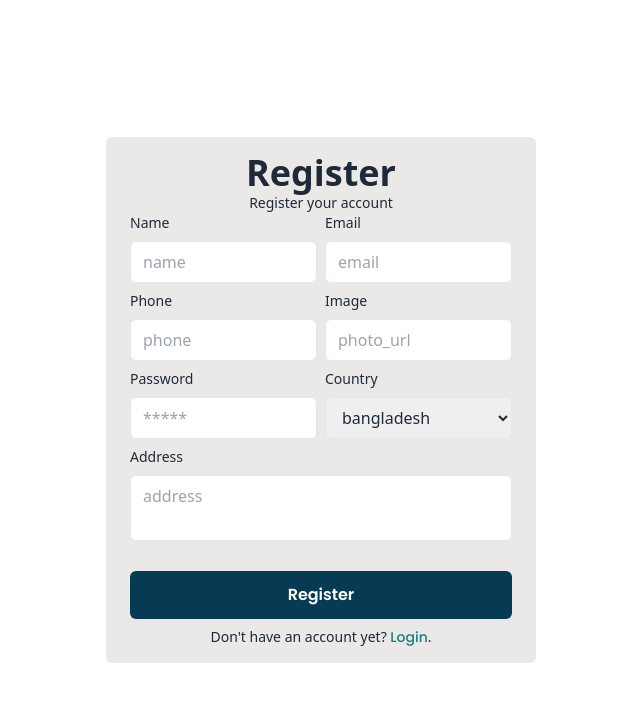
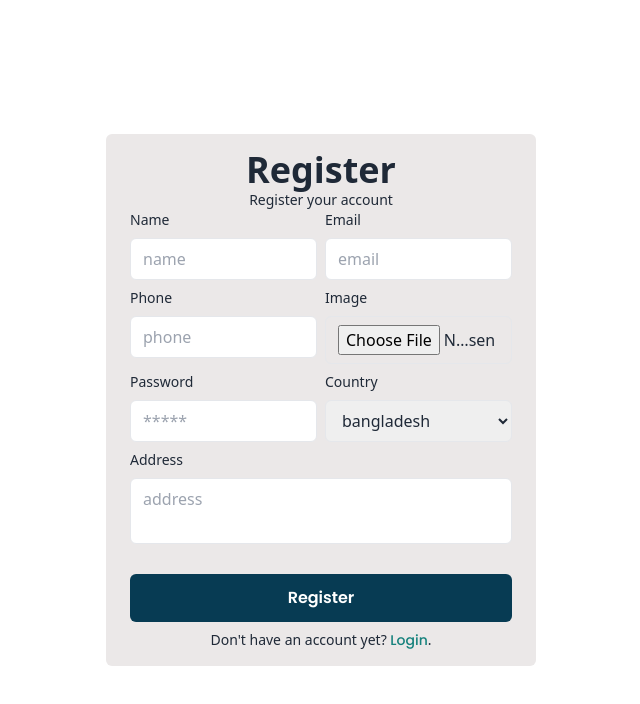
Before and after one commit to sagorcnits/dealMart, a React (Vite) app: page /register in a window 1280 px wide. Shown: the top 704 px of the page, without its empty margins (319-959 px from the left). Built offline with nearby package versions, Linux system fonts and the light colour scheme.

Commit message:
register e cloudinary added

```diff
--- a/src/pages/register/Register.jsx
+++ b/src/pages/register/Register.jsx
@@ -1,4 +1,6 @@
+import axios from "axios";
 import { createUserWithEmailAndPassword, updateProfile } from "firebase/auth";
+import { useState } from "react";
 import { useForm } from "react-hook-form";
 import { Link, useNavigate } from "react-router-dom";
 import Swal from "sweetalert2";
@@ -14,6 +16,8 @@ const Register = () => {
     formState: { errors },
   } = useForm();
 
+  const [image, setImage] = useState("");
+
   const navigate = useNavigate();
   const axiosFetch = useAxios();
   // register submit
@@ -21,11 +25,10 @@ const Register = () => {
     const name = data.name;
     const email = data.email;
     const phone = data.phone;
-    const image = data.photo_url;
     const country = data.country;
     const address = data.address;
     const password = data.password;
-    const userData = { name, email, image, phone, country, address, password,};
+    const userData = { name, email, image, phone, country, address, password };
 
     createUserWithEmailAndPassword(auth, data.email, data.password)
       .then((res) => {
@@ -67,6 +70,26 @@ const Register = () => {
       })
       .catch((error) => {
         console.log(error);
+      });
+  };
+  // handle image
+  const handleFileChange = (event) => {
+    console.log("ok");
+
+    const formData = new FormData();
+    formData.append("file", event.target.files[0]);
+    formData.append("upload_preset", "dealMart");
+    formData.append("api_key", "941311292871449");
+
+    axios
+      .post("https://api.cloudinary.com/v1_1/dqsqzp3an/image/upload", formData)
+      .then((response) => {
+        if (response.data.asset_id) {
+          setImage(response.data.secure_url);
+        }
+      })
+      .catch((error) => {
+        console.error(error);
       });
   };
 
@@ -126,8 +149,8 @@ const Register = () => {
               <div>
                 <label className="block mb-2 text-sm">Image</label>
                 <input
-                  {...register("photo_url", { required: true })}
-                  type="text"
+                  onChange={handleFileChange}
+                  type="file"
                   name="photo_url"
                   placeholder="photo_url"
                   className="w-full px-3 py-2 border rounded-md dark:border-gray-300 dark:bg-gray-50 dark:text-gray-800"
```
